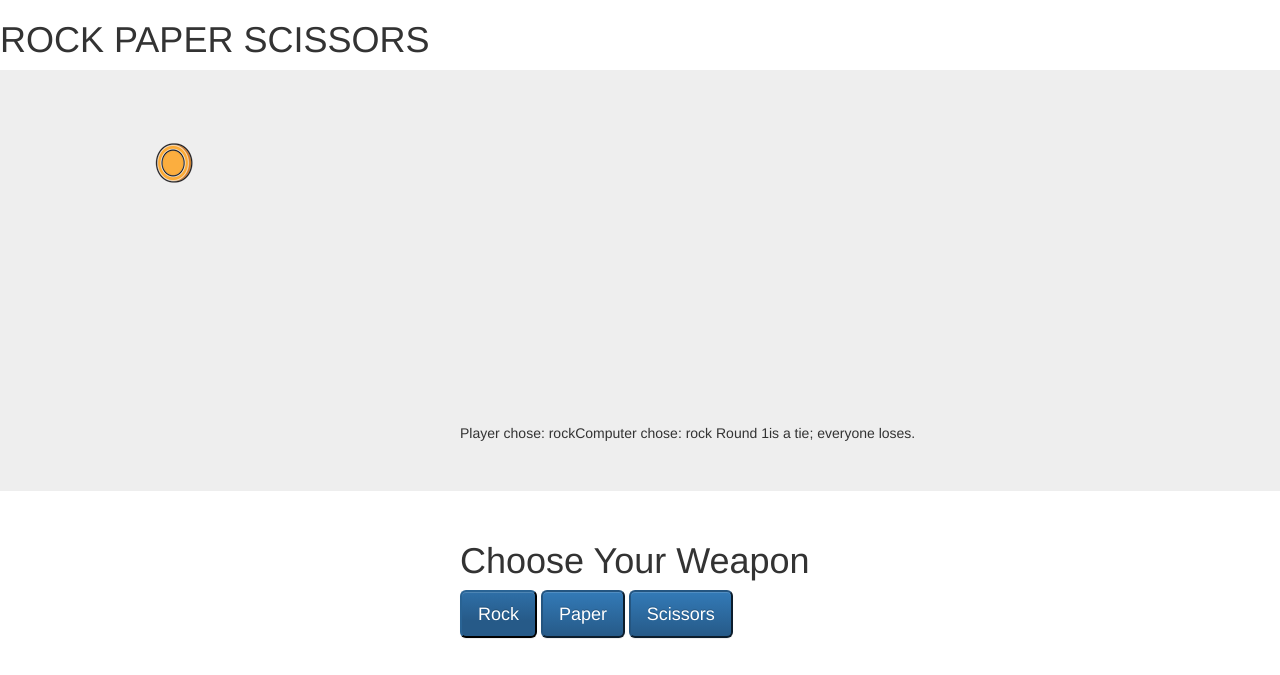
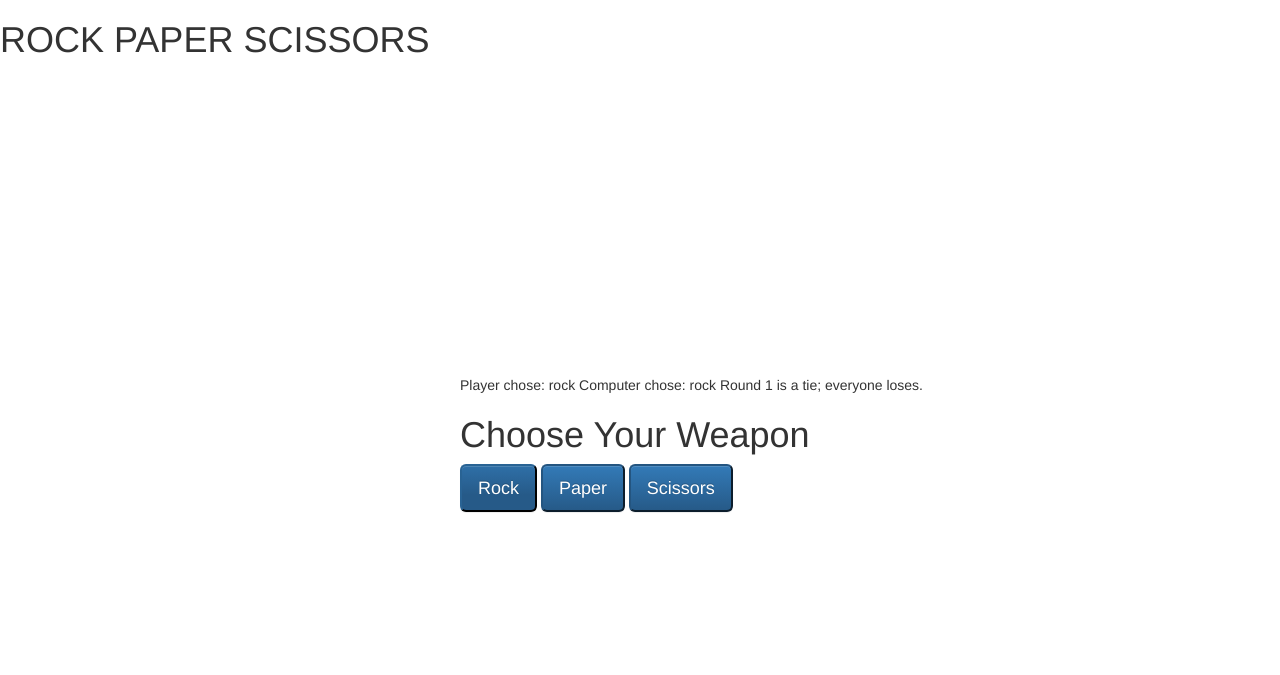
Before and after one commit to PersonofNote/rock-paper-scissors, a plain HTML site: page index1.html in a window 1280 px wide. Both pictures are taken after a click on the button "Rock". Drawn offline with nearby package versions, Linux system fonts and the light colour scheme.

Commit message:
Tidy code a little

```diff
--- a/game.js
+++ b/game.js
@@ -1,8 +1,3 @@
-//The version with lots of "if" statements. Clean this up later, eh?
-//When all you've got is an 'if' statement, everything looks like a conditional! Or something.
-
-
-var playerHaschosen = false; //This is supposed to help keep track of the rounds, but I think I don't need it.
 var playerSelection;
 var computerSelection;
 let roundsPlayed = 0;
@@ -10,7 +5,6 @@ let playerScore = 0;
 let computerScore = 0;
 
 document.getElementById("playAgain").style.display = "none";
-//document.querySelector("#displayScore").innerHTML = ("Player score: " + playerScore + ", Computer score: " + computerScore);
 
 function reply_click(clicked_id)
 			{
@@ -18,9 +12,6 @@ function reply_click(clicked_id)
                 playGame();
 
             }
-
-
-
 
 
 function computerPlay()
@@ -38,7 +29,6 @@ function playRound(playerSelection, computerSelection) {
 	paper = "paper";
 	scissors = "scissors";
 	roundsPlayed ++;
-	//var output = function compareSelections() {
 	if (playerSelection == "rock")
 	  {
 	    if (computerSelection == "rock")
@@ -94,30 +84,8 @@ function playRound(playerSelection, computerSelection) {
 	 {
 	   console.log( "Something went wrong... I don't even know how you got this message. Good job?")
 	 }
-	//}
-	//return output;
-	//console.log("Round Output = " + output);
 }
 
-
-
-
-/*function playerChoose()
-	{
-		var choice = prompt("Choose your weapon!");
-
-		if (choice.toLowerCase() != "paper")
-			{
-			alert("Hey, no cheating.");
-			playerChoose();
-		}
-		else
-		{
-  			alert("Good choice");
-  			return choice;
-		}
-	}
-	*/
 
 
 function game() {
@@ -149,15 +117,14 @@ function game() {
       }
       else
       {
-       winner = "Round " + roundsPlayed + "is a tie; everyone loses."
+       winner = "Round " + roundsPlayed + " is a tie; everyone loses."
        console.log("Tie, no score increases.")
        console.log("playerScore = " + playerScore);
        console.log("computerScore = " + computerScore);
        console.log("Rounds played = " + roundsPlayed);
       }
 
-       //playerHaschosen = false;
-       document.querySelector("#logMoves").innerHTML = ("Player chose: " + playerSelection + "Computer chose: " + computerSelection + " " + winner);
+       document.querySelector("#logMoves").innerHTML = ("Player chose: " + playerSelection + " Computer chose: " + computerSelection + " " + winner);
        //document.querySelector("#displayScore").innerHTML = ("Player score: " + playerScore + ", Computer score: " + computerScore);
        console.log("Player selection for round " + roundsPlayed + ": " + playerSelection);
        console.log("Computer chose: " + computerSelection);
@@ -202,53 +169,3 @@ function resetGame() {
 	 document.getElementById("playerScoreDisplay").innerHTML = " ";
 	  document.getElementById("computerScoreDisplay").innerHTML = " ";
 }
-
-
-
-//const playerSelection = prompt("Rock, paper, scissors?");
-//console.log(playerSelection);
-//computerSelection = computerPlay();
-//console.log(computerSelection);
-
-//document.getElementsByClassName("choice")[0].addEventListener("click", playGame);
-//document.addEventListener("click", playGame());
-
-
-
-
-//console.log(playRound(playerSelection, computerSelection));
-
-
-
-
-/*function playRound(playerSelection, computerSelection) {
-	var rock, paper, scissors
-	rock = "rock"
-	paper = "paper"
-	scissors = "scissors"
-	rock > scissors
-	scissors > paper
-	paper > rock
-	if (playerSelection > computerSelection)
-	  console.log("Player wins!")
-	 else
-	 console.log ("Computer wins!")
-}
-
-function computerPlay()
-  {
-   let choice = ["rock", "paper", "scissors"];
-   let computerChoice = choice[Math.floor(Math.random() * choice.length)];
-   return computerChoice
-  }
-
-const playerSelection = 'rock'
-const computerSelection = computerPlay()
-console.log(playRound(playerSelection, computerSelection))
-
-
-
-Get element by class (button class),
-Then get element by id, and set the playerinput appropriately,
-then call game.
-*/
--- a/index1.html
+++ b/index1.html
@@ -10,8 +10,8 @@
     <link rel="stylesheet" href="customStyles.css">
 </head>
 <body>
-    <h1>ROCK PAPER SCISSORS</h1>
-    <div class = "jumbotron">
+    <h1 id="site-title">ROCK PAPER SCISSORS</h1>
+    <div>
      <canvas id="playField" width="300" height="300"></canvas>
      <div class="container">
         <div class="row">
@@ -59,11 +59,9 @@
     </div>
     </div>
 </div>
-
-
     <script src="https://ajax.googleapis.com/ajax/libs/jquery/1.12.4/jquery.min.js"></script>
     <script src="https://maxcdn.bootstrapcdn.com/bootstrap/3.3.7/js/bootstrap.min.js" integrity="sha384-Tc5IQib027qvyjSMfHjOMaLkfuWVxZxUPnCJA7l2mCWNIpG9mGCD8wGNIcPD7Txa" crossorigin="anonymous"></script>
     <script src="game.js"></script>
-    <script src="animationTest-simple.js"></script>
+    <!--<script src="animationTest-simple.js"></script>-->
 </body>
 </html>
```
